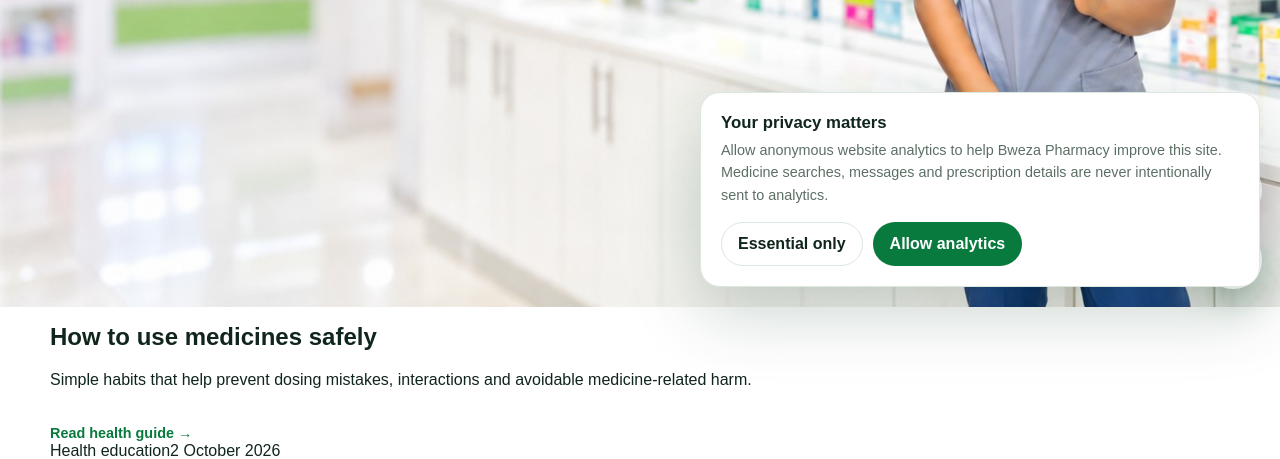
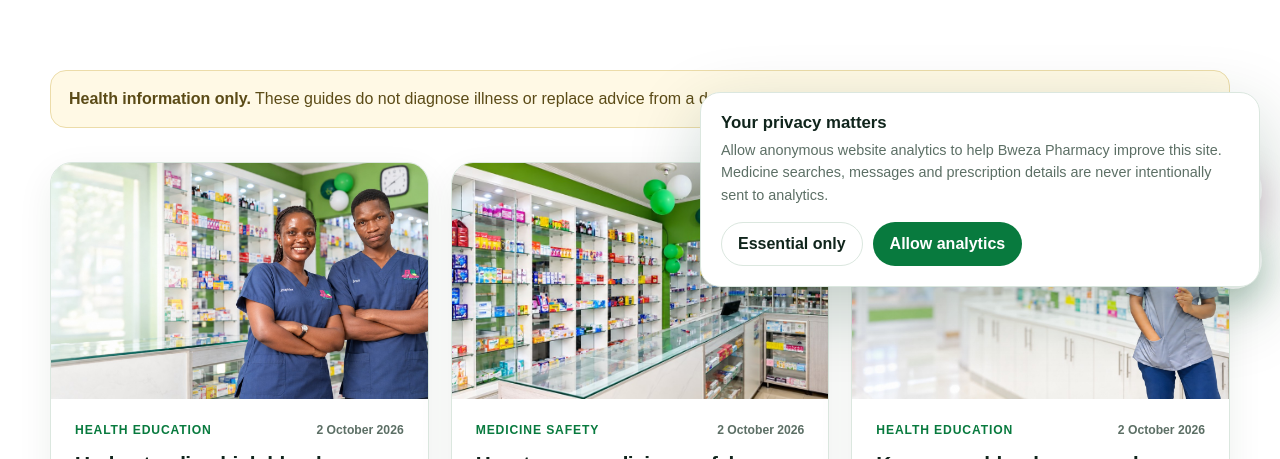
Before and after one commit to Bafakyiivan/Bweza-Pharmacy, a Next.js app: page /blog in a window 1280 px wide. Shown: the part 493-952 px from the top of the page. Built offline with nearby package versions, Linux system fonts and the light colour scheme; no server answers.

Commit message:
Style health guide pages

```diff
--- a/app/improvements.css
+++ b/app/improvements.css
@@ -62,3 +62,161 @@
   .analytics-consent-actions { display: grid; grid-template-columns: 1fr 1fr; }
   .home-dynamic-pause { grid-column: 1 / -1; margin-left: 0; }
 }
+
+
+/* Health guides */
+.blog-grid {
+  display: grid;
+  grid-template-columns: repeat(3, minmax(0, 1fr));
+  gap: 22px;
+  margin-top: 34px;
+}
+.blog-card {
+  overflow: hidden;
+  display: flex;
+  flex-direction: column;
+  min-height: 100%;
+  border: 1px solid var(--line);
+  border-radius: var(--radius);
+  background: white;
+  box-shadow: 0 12px 36px rgba(8, 54, 32, .07);
+  transition: transform .2s, box-shadow .2s, border-color .2s;
+}
+.blog-card:hover {
+  transform: translateY(-4px);
+  border-color: transparent;
+  box-shadow: var(--shadow);
+}
+.blog-card-image {
+  position: relative;
+  display: block;
+  aspect-ratio: 16 / 10;
+  overflow: hidden;
+  background: var(--green-soft);
+}
+.blog-card-image img {
+  object-fit: cover;
+  transition: transform .35s ease;
+}
+.blog-card:hover .blog-card-image img { transform: scale(1.035); }
+.blog-card-body {
+  display: flex;
+  flex: 1;
+  flex-direction: column;
+  padding: 24px;
+}
+.blog-card-body h2 {
+  margin: 15px 0 10px;
+  font-size: 1.3rem;
+  line-height: 1.2;
+  letter-spacing: -.025em;
+}
+.blog-card-body h2 a:hover { color: var(--green); }
+.blog-card-body > p {
+  margin: 0;
+  color: var(--muted);
+  line-height: 1.58;
+}
+.blog-card-body .card-link { margin-top: auto; padding-top: 22px; }
+.blog-meta {
+  display: flex;
+  flex-wrap: wrap;
+  justify-content: space-between;
+  gap: 7px 14px;
+  color: var(--muted);
+  font-size: .76rem;
+  font-weight: 800;
+}
+.blog-meta span { color: var(--green); text-transform: uppercase; letter-spacing: .07em; }
+.blog-home-more { justify-content: center; margin-top: 32px; }
+.blog-disclaimer { margin-bottom: 34px; }
+
+.blog-article-header {
+  padding: 72px 0 64px;
+  background: linear-gradient(135deg, var(--green-soft), #fff 70%);
+}
+.blog-article-heading { max-width: 900px; }
+.blog-article-heading .display { max-width: 850px; }
+.blog-byline {
+  display: flex;
+  flex-wrap: wrap;
+  gap: 10px 24px;
+  margin-top: 28px;
+  color: #476054;
+  font-size: .86rem;
+  font-weight: 750;
+}
+.blog-article-layout {
+  display: grid;
+  grid-template-columns: minmax(0, 780px);
+  justify-content: center;
+  padding-top: 56px;
+  padding-bottom: 88px;
+}
+.blog-article-image {
+  position: relative;
+  aspect-ratio: 16 / 9;
+  overflow: hidden;
+  margin-bottom: 34px;
+  border-radius: 28px;
+  background: var(--green-soft);
+  box-shadow: var(--shadow);
+}
+.blog-article-image img { object-fit: cover; }
+.blog-section { padding: 12px 0 8px; }
+.blog-section h2, .blog-sources h2 {
+  margin: 26px 0 14px;
+  font-size: clamp(1.55rem, 3vw, 2rem);
+  letter-spacing: -.03em;
+}
+.blog-section p {
+  margin: 0 0 18px;
+  color: #334b3f;
+  font-size: 1.03rem;
+  line-height: 1.72;
+}
+.blog-section ul {
+  display: grid;
+  gap: 10px;
+  margin: 0 0 22px;
+  padding-left: 22px;
+  color: #334b3f;
+  line-height: 1.62;
+}
+.blog-section li::marker { color: var(--green); }
+.blog-callout {
+  margin: 26px 0;
+  padding: 20px 22px;
+  border-left: 5px solid var(--magenta);
+  border-radius: 0 16px 16px 0;
+  background: #fff2fa;
+  color: #543348;
+  font-weight: 750;
+  line-height: 1.58;
+}
+.blog-sources {
+  margin-top: 30px;
+  padding-top: 10px;
+  border-top: 1px solid var(--line);
+}
+.blog-sources ul { padding-left: 20px; line-height: 1.8; }
+.blog-sources a { color: var(--green); font-weight: 800; text-decoration: underline; text-underline-offset: 3px; }
+.blog-article-footer {
+  display: flex;
+  flex-wrap: wrap;
+  gap: 12px;
+  margin-top: 38px;
+  padding-top: 28px;
+  border-top: 1px solid var(--line);
+}
+
+@media (max-width: 1000px) {
+  .blog-grid { grid-template-columns: repeat(2, minmax(0, 1fr)); }
+}
+@media (max-width: 680px) {
+  .blog-grid { grid-template-columns: 1fr; }
+  .blog-article-header { padding: 52px 0 48px; }
+  .blog-article-layout { padding-top: 34px; padding-bottom: 64px; }
+  .blog-article-image { border-radius: 20px; }
+  .blog-card-body { padding: 21px; }
+}
```
